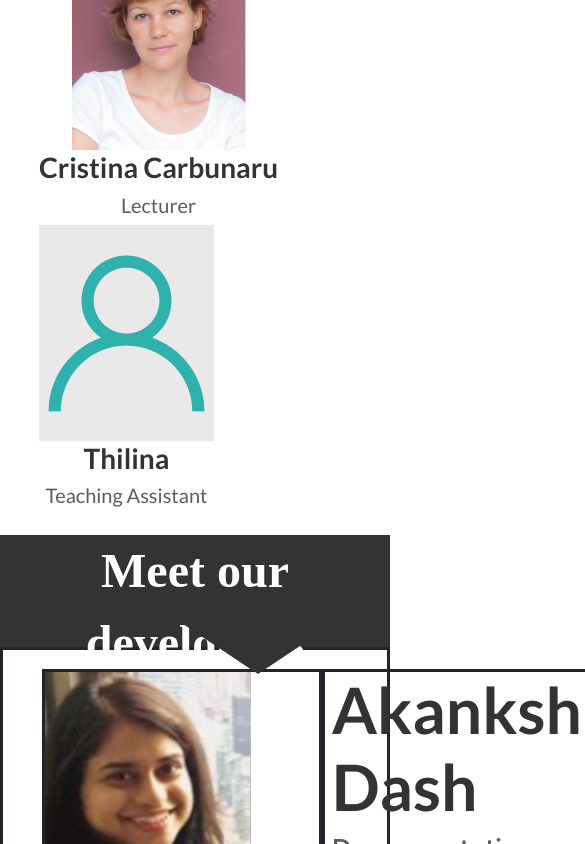
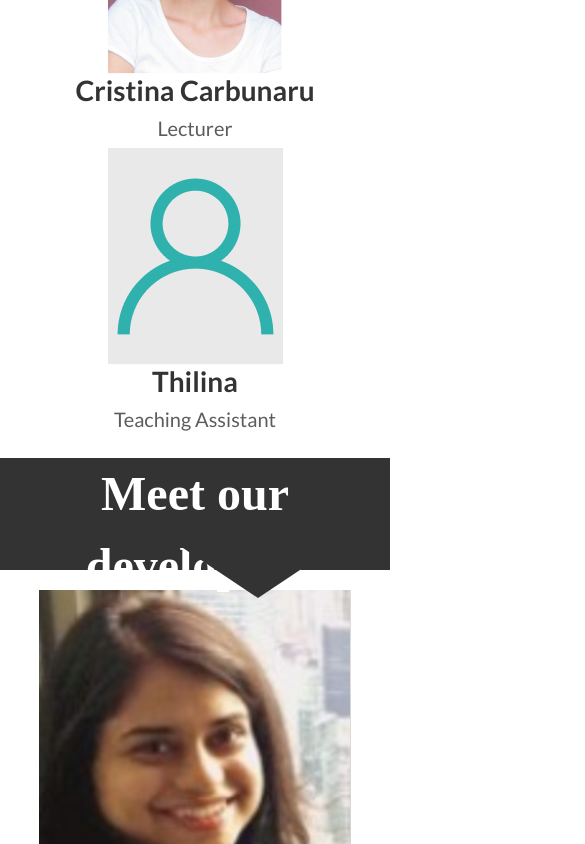
Before and after one commit to SpaXi-Team11/SpaXi, a React (Create React App) app: page /team in a window 390 px wide. Shown: the part 1156-2000 px from the top of the page, 585 px wide, since content can reach past the window. Built offline with nearby package versions, Linux system fonts and the light colour scheme; a web font is replaced by a local one.

Commit message:
update breakpoints

```diff
--- a/src/commons/components/footer/styles/style.css
+++ b/src/commons/components/footer/styles/style.css
@@ -3,8 +3,14 @@
 .theme__section-header {
   font-family: "Lato";
   color: #333333;
-  font-size: 4em;
+  font-size: 2em;
   font-weight: 700; }
+  @media (min-width: 768px) {
+    .theme__section-header {
+      font-size: 3em; } }
+  @media (min-width: 992px) {
+    .theme__section-header {
+      font-size: 4em; } }
 
 .theme__section-subheader {
   color: #5C5C5C; }
--- a/src/commons/components/tooltip_banner/styles/style.css
+++ b/src/commons/components/tooltip_banner/styles/style.css
@@ -3,8 +3,14 @@
 .theme__section-header {
   font-family: "Lato";
   color: #333333;
-  font-size: 4em;
+  font-size: 2em;
   font-weight: 700; }
+  @media (min-width: 768px) {
+    .theme__section-header {
+      font-size: 3em; } }
+  @media (min-width: 992px) {
+    .theme__section-header {
+      font-size: 4em; } }
 
 .theme__section-subheader {
   color: #5C5C5C; }
--- a/src/commons/theme/styles/_theme.scss
+++ b/src/commons/theme/styles/_theme.scss
@@ -15,10 +15,39 @@ $PADDING_RIGHT: 10%;
 $PADDING_TOP: 5%;
 $PADDING_BOTTOM: 5%;
 
+@mixin breakpoint($size) {
+  @if $size == xs {
+    @media (max-width: 576px) {@content;}
+  }
+  @else if $size == sm {
+    @media (max-width: 768px) {@content;}
+  }
+  @else if $size == md {
+    @media (min-width: 769px) {@content;}
+  }
+  @else if $size == lg {
+    @media (min-width: 992px) {@content;}
+  }
+  @else if $size == xl {
+    @media (min-width: 1200px) {@content;}
+  }
+}
+
+@mixin section-header-font-size {
+  font-size: 2em;
+  // @media (max-width: 767px) {@content;}
+  @media (min-width: 768px) {
+    font-size: 3em;
+  }
+  @media (min-width: 992px) {
+    font-size: 4em;
+  }
+}
+
 .theme__section-header {
   font-family: $FONT_FORMAL;
   color: $COLOR_BRAND_BLACK;
-  font-size: $FONT_SIZE_SECTION_HEADER;
+  @include section-header-font-size;
   font-weight: $FONT_WEIGHT_BOLD;
 }
 
--- a/src/scenes/team/components/DeveloperProfileSection.js
+++ b/src/scenes/team/components/DeveloperProfileSection.js
@@ -24,8 +24,8 @@ export default class DeveloperProfileSection extends Component {
           </div>
         </div>
         <div className="right">
-          <h1 className="theme__section-header">{this.props.name}</h1>
-          <h3 className="theme__section-subheader">{this.props.role}</h3>
+          <h1>{this.props.name}</h1>
+          <h4>{this.props.role}</h4>
           <p>{this.props.children}</p>
         </div>
       </div>
--- a/src/scenes/team/styles/style.css
+++ b/src/scenes/team/styles/style.css
@@ -3,8 +3,14 @@
 .theme__section-header {
   font-family: "Lato";
   color: #333333;
-  font-size: 4em;
+  font-size: 2em;
   font-weight: 700; }
+  @media (min-width: 768px) {
+    .theme__section-header {
+      font-size: 3em; } }
+  @media (min-width: 992px) {
+    .theme__section-header {
+      font-size: 4em; } }
 
 .theme__section-subheader {
   color: #5C5C5C; }
@@ -38,16 +44,17 @@
     flex-direction: row;
     flex-wrap: wrap;
     justify-content: space-between; }
+    @media (max-width: 576px) {
+      .advisors .display-cell {
+        flex-direction: column; } }
 
 .developer-profile-section {
   display: grid;
   grid-template-columns: 1fr 1fr;
-  padding: 5% 10%;
-  border-style: solid; }
+  padding: 5% 10%; }
   .developer-profile-section .left {
     display: flex;
-    flex-direction: column;
-    border-style: solid; }
+    flex-direction: column; }
     .developer-profile-section .left img {
       width: 75%;
       height: auto; }
@@ -62,5 +69,19 @@
     flex-direction: column;
     justify-content: center;
     padding-left: 2%;
-    padding-right: 2%;
-    border-style: solid; }
+    padding-right: 2%; }
+    .developer-profile-section .right h1 {
+      color: #333333;
+      font-family: "Lato";
+      font-weight: 700; }
+    .developer-profile-section .right h4 {
+      color: #5C5C5C; }
+  @media (max-width: 768px) {
+    .developer-profile-section {
+      grid-template-columns: 1fr;
+      grid-template-rows: 0.5fr 1fr; }
+      .developer-profile-section .left img {
+        width: 100%;
+        height: auto; }
+      .developer-profile-section .right {
+        justify-content: flex-start; } }
--- a/src/scenes/team/styles/style.scss
+++ b/src/scenes/team/styles/style.scss
@@ -36,6 +36,10 @@
     flex-direction: row;
     flex-wrap: wrap;
     justify-content: space-between;
+
+    @include breakpoint(xs) {
+      flex-direction: column;
+    }
   }
 }
 
@@ -43,12 +47,10 @@
   display: grid;
   grid-template-columns: 1fr 1fr;
   padding: $PADDING_TOP $PADDING_LEFT;
-  border-style: solid;
 
   .left {
     display: flex;
     flex-direction: column;
-    border-style: solid;
 
     img {
       width: 75%;
@@ -72,6 +74,29 @@
     justify-content: center;
     padding-left: 2%;
     padding-right: 2%;
-    border-style: solid;
+
+    h1 {
+      color: $COLOR_BRAND_BLACK;
+      font-family: $FONT_FORMAL;
+      font-weight: $FONT_WEIGHT_BOLD;
+    }
+
+    h4 {
+      color: $COLOR_BRAND_DARK_GREY;
+    }
+  }
+
+  @include breakpoint(sm) {
+    grid-template-columns: 1fr;
+    grid-template-rows: 0.5fr 1fr;
+
+    .left img {
+      width: 100%;
+      height: auto;
+    }
+
+    .right {
+      justify-content: flex-start;
+    }
   }
 }
```
